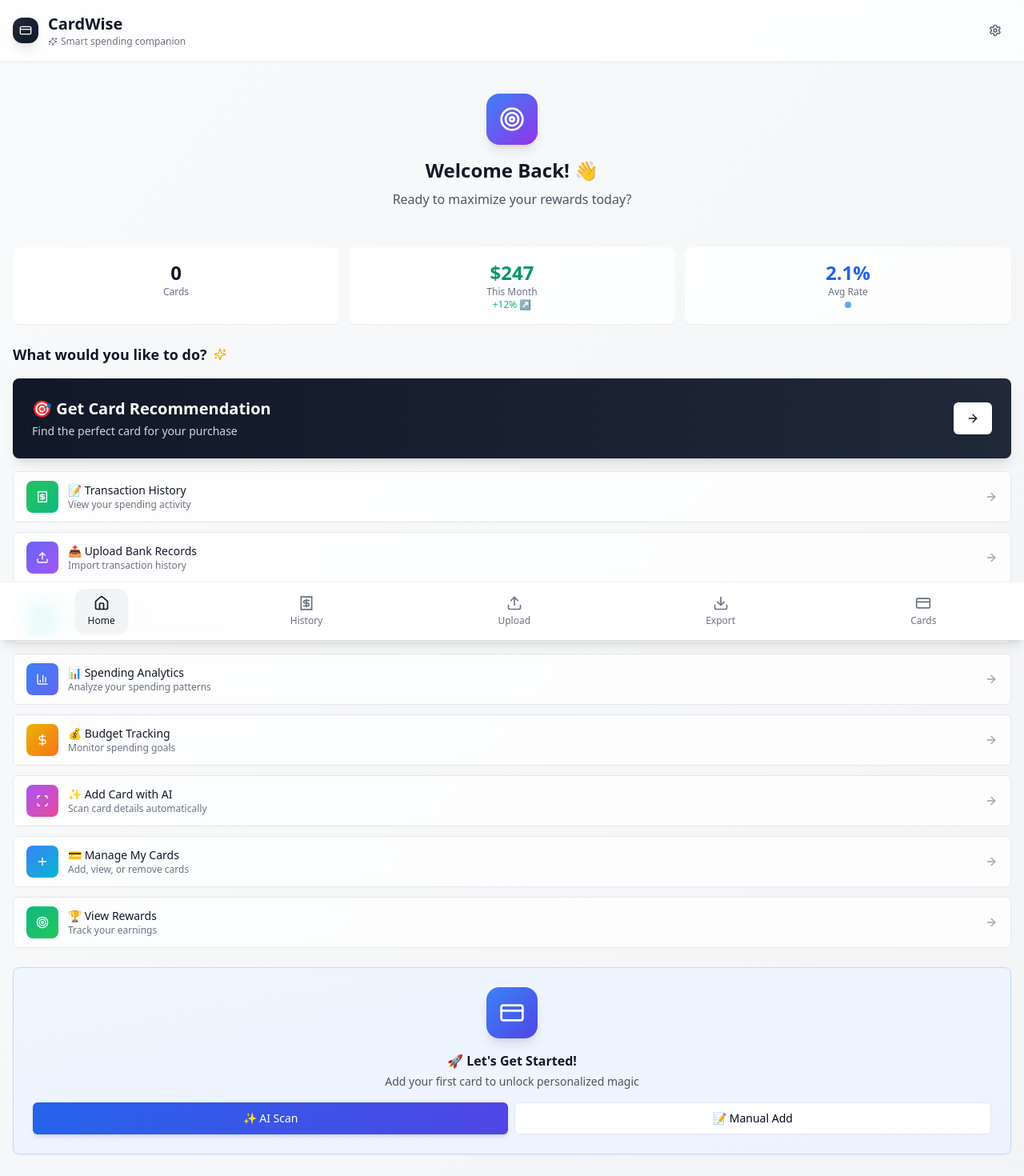
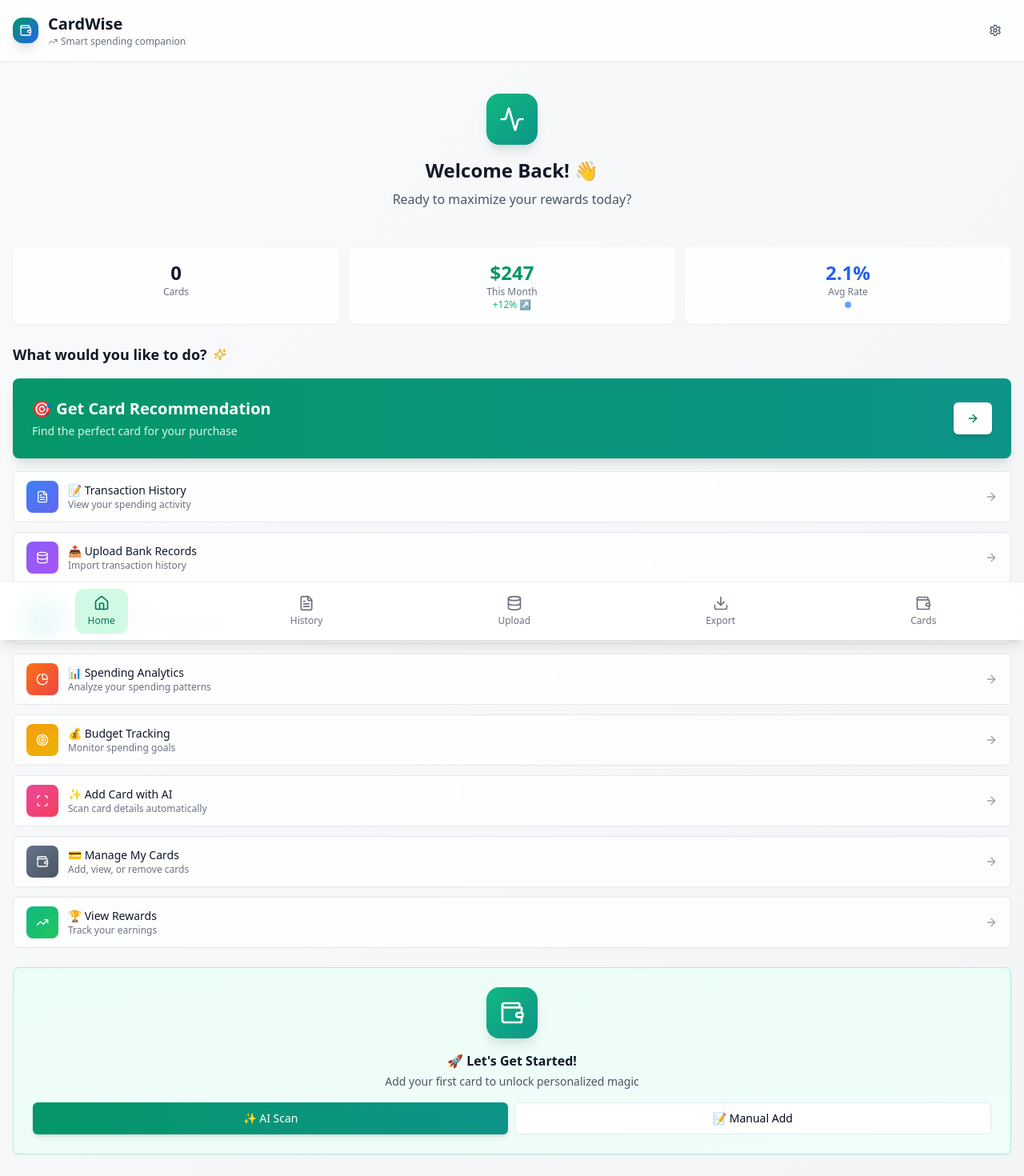
Before and after one commit to JefryV2/card-wise-choice, a React (Vite) app: page / in a window 1280 px wide. Shown: the top 1470 px of the page at 80% size. Built offline with nearby package versions, Linux system fonts and the light colour scheme.

Commit message:
Refactor: Improve UI icons and TransactionHistory
- Replace generic icons with sophisticated ones.
- Fix TransactionHistory.tsx file.

```diff
--- a/src/pages/Index.tsx
+++ b/src/pages/Index.tsx
@@ -1,7 +1,7 @@
 import React, { useState } from 'react';
 import { Card, CardContent, CardDescription, CardHeader, CardTitle } from "@/components/ui/card";
 import { Button } from "@/components/ui/button";
-import { CreditCard, Plus, Home, Target, Scan, User, Settings as SettingsIcon, ArrowRight, Sparkles, BarChart3, Receipt, DollarSign, Upload, Download } from "lucide-react";
+import { CreditCard, Plus, Home, Target, Scan, User, Settings as SettingsIcon, ArrowRight, Sparkles, BarChart3, Receipt, DollarSign, Upload, Download, TrendingUp, PieChart, Wallet, FileText, Database, Activity } from "lucide-react";
 import { CreditCardManager } from "@/components/CreditCardManager";
 import { QuickRecommendation } from "@/components/QuickRecommendation";
 import { RewardsDashboard } from "@/components/RewardsDashboard";
@@ -31,13 +31,13 @@ const Index = () => {
       {/* Header */}
       <header className="bg-white/80 backdrop-blur-sm px-4 py-4 flex items-center justify-between border-b border-gray-100 sticky top-0 z-50 shadow-sm">
         <div className="flex items-center space-x-3">
-          <div className="w-8 h-8 bg-gradient-to-br from-gray-800 to-gray-900 rounded-xl flex items-center justify-center shadow-lg transform hover:scale-105 transition-transform duration-200">
-            <CreditCard className="w-4 h-4 text-white" />
+          <div className="w-8 h-8 bg-gradient-to-br from-emerald-600 to-blue-600 rounded-xl flex items-center justify-center shadow-lg transform hover:scale-105 transition-transform duration-200">
+            <Wallet className="w-4 h-4 text-white" />
           </div>
           <div>
             <h1 className="text-xl font-bold text-gray-900">CardWise</h1>
             <div className="text-xs text-gray-500 flex items-center">
-              <Sparkles className="w-3 h-3 mr-1" />
+              <TrendingUp className="w-3 h-3 mr-1" />
               Smart spending companion
             </div>
           </div>
@@ -59,8 +59,8 @@ const Index = () => {
           <div className="p-4 space-y-6 animate-fade-in">
             {/* Welcome Section */}
             <div className="text-center py-6">
-              <div className="w-16 h-16 bg-gradient-to-br from-blue-500 to-purple-600 rounded-2xl flex items-center justify-center mx-auto mb-4 shadow-lg">
-                <Target className="w-8 h-8 text-white" />
+              <div className="w-16 h-16 bg-gradient-to-br from-emerald-500 to-teal-600 rounded-2xl flex items-center justify-center mx-auto mb-4 shadow-lg">
+                <Activity className="w-8 h-8 text-white" />
               </div>
               <h2 className="text-2xl font-bold text-gray-900 mb-2">Welcome Back! 👋</h2>
               <p className="text-gray-600">Ready to maximize your rewards today?</p>
@@ -101,18 +101,18 @@ const Index = () => {
               </h3>
 
               {/* Get Recommendation - Primary CTA */}
-              <Card className="bg-gradient-to-r from-gray-900 to-gray-800 text-white border-0 shadow-lg hover:shadow-xl transform hover:scale-[1.02] transition-all duration-300">
+              <Card className="bg-gradient-to-r from-emerald-600 to-teal-600 text-white border-0 shadow-lg hover:shadow-xl transform hover:scale-[1.02] transition-all duration-300">
                 <CardContent className="p-6">
                   <div className="flex items-center justify-between">
                     <div>
                       <h3 className="text-xl font-bold mb-1 flex items-center">
                         🎯 Get Card Recommendation
                       </h3>
-                      <p className="text-gray-300 text-sm">Find the perfect card for your purchase</p>
+                      <p className="text-emerald-100 text-sm">Find the perfect card for your purchase</p>
                     </div>
                     <Button
                       onClick={() => setActiveTab('recommend')}
-                      className="bg-white text-gray-900 hover:bg-gray-100 shadow-md hover:shadow-lg transform hover:scale-105 transition-all duration-200"
+                      className="bg-white text-emerald-700 hover:bg-emerald-50 shadow-md hover:shadow-lg transform hover:scale-105 transition-all duration-200"
                     >
                       <ArrowRight className="w-4 h-4" />
                     </Button>
@@ -128,8 +128,8 @@ const Index = () => {
                   onClick={() => setActiveTab('transactions')}
                 >
                   <div className="flex items-center">
-                    <div className="w-10 h-10 bg-gradient-to-br from-green-500 to-emerald-500 rounded-lg flex items-center justify-center mr-3">
-                      <Receipt className="w-5 h-5 text-white" />
+                    <div className="w-10 h-10 bg-gradient-to-br from-blue-500 to-indigo-500 rounded-lg flex items-center justify-center mr-3">
+                      <FileText className="w-5 h-5 text-white" />
                     </div>
                     <div className="text-left">
                       <div className="font-medium text-gray-900">📝 Transaction History</div>
@@ -145,8 +145,8 @@ const Index = () => {
                   onClick={() => setActiveTab('upload')}
                 >
                   <div className="flex items-center">
-                    <div className="w-10 h-10 bg-gradient-to-br from-indigo-500 to-purple-500 rounded-lg flex items-center justify-center mr-3">
-                      <Upload className="w-5 h-5 text-white" />
+                    <div className="w-10 h-10 bg-gradient-to-br from-violet-500 to-purple-500 rounded-lg flex items-center justify-center mr-3">
+                      <Database className="w-5 h-5 text-white" />
                     </div>
                     <div className="text-left">
                       <div className="font-medium text-gray-900">📤 Upload Bank Records</div>
@@ -179,8 +179,8 @@ const Index = () => {
                   onClick={() => setActiveTab('analytics')}
                 >
                   <div className="flex items-center">
-                    <div className="w-10 h-10 bg-gradient-to-br from-blue-500 to-indigo-500 rounded-lg flex items-center justify-center mr-3">
-                      <BarChart3 className="w-5 h-5 text-white" />
+                    <div className="w-10 h-10 bg-gradient-to-br from-orange-500 to-red-500 rounded-lg flex items-center justify-center mr-3">
+                      <PieChart className="w-5 h-5 text-white" />
                     </div>
                     <div className="text-left">
                       <div className="font-medium text-gray-900">📊 Spending Analytics</div>
@@ -196,8 +196,8 @@ const Index = () => {
                   onClick={() => setActiveTab('budget')}
                 >
                   <div className="flex items-center">
-                    <div className="w-10 h-10 bg-gradient-to-br from-yellow-500 to-orange-500 rounded-lg flex items-center justify-center mr-3">
-                      <DollarSign className="w-5 h-5 text-white" />
+                    <div className="w-10 h-10 bg-gradient-to-br from-amber-500 to-yellow-500 rounded-lg flex items-center justify-center mr-3">
+                      <Target className="w-5 h-5 text-white" />
                     </div>
                     <div className="text-left">
                       <div className="font-medium text-gray-900">💰 Budget Tracking</div>
@@ -213,7 +213,7 @@ const Index = () => {
                   onClick={() => setActiveTab('scan')}
                 >
                   <div className="flex items-center">
-                    <div className="w-10 h-10 bg-gradient-to-br from-purple-500 to-pink-500 rounded-lg flex items-center justify-center mr-3">
+                    <div className="w-10 h-10 bg-gradient-to-br from-pink-500 to-rose-500 rounded-lg flex items-center justify-center mr-3">
                       <Scan className="w-5 h-5 text-white" />
                     </div>
                     <div className="text-left">
@@ -230,8 +230,8 @@ const Index = () => {
                   onClick={() => setActiveTab('cards')}
                 >
                   <div className="flex items-center">
-                    <div className="w-10 h-10 bg-gradient-to-br from-blue-500 to-cyan-500 rounded-lg flex items-center justify-center mr-3">
-                      <Plus className="w-5 h-5 text-white" />
+                    <div className="w-10 h-10 bg-gradient-to-br from-slate-500 to-gray-600 rounded-lg flex items-center justify-center mr-3">
+                      <Wallet className="w-5 h-5 text-white" />
                     </div>
                     <div className="text-left">
                       <div className="font-medium text-gray-900">💳 Manage My Cards</div>
@@ -248,7 +248,7 @@ const Index = () => {
                 >
                   <div className="flex items-center">
                     <div className="w-10 h-10 bg-gradient-to-br from-emerald-500 to-green-500 rounded-lg flex items-center justify-center mr-3">
-                      <Target className="w-5 h-5 text-white" />
+                      <TrendingUp className="w-5 h-5 text-white" />
                     </div>
                     <div className="text-left">
                       <div className="font-medium text-gray-900">🏆 View Rewards</div>
@@ -262,17 +262,17 @@ const Index = () => {
 
             {/* Empty State / Getting Started */}
             {userCards.length === 0 && (
-              <Card className="border border-blue-200 bg-gradient-to-br from-blue-50 to-indigo-50 shadow-sm">
+              <Card className="border border-emerald-200 bg-gradient-to-br from-emerald-50 to-teal-50 shadow-sm">
                 <CardContent className="p-6 text-center">
-                  <div className="w-16 h-16 bg-gradient-to-br from-blue-500 to-indigo-600 rounded-2xl flex items-center justify-center mx-auto mb-4 shadow-lg">
-                    <CreditCard className="w-8 h-8 text-white" />
+                  <div className="w-16 h-16 bg-gradient-to-br from-emerald-500 to-teal-600 rounded-2xl flex items-center justify-center mx-auto mb-4 shadow-lg">
+                    <Wallet className="w-8 h-8 text-white" />
                   </div>
                   <h3 className="font-bold text-gray-900 mb-1">🚀 Let's Get Started!</h3>
                   <p className="text-gray-600 text-sm mb-4">Add your first card to unlock personalized magic</p>
                   <div className="flex space-x-2">
                     <Button
                       onClick={() => setActiveTab('scan')}
-                      className="flex-1 bg-gradient-to-r from-blue-600 to-indigo-600 hover:from-blue-700 hover:to-indigo-700 text-white shadow-md hover:shadow-lg transform hover:scale-105 transition-all duration-200"
+                      className="flex-1 bg-gradient-to-r from-emerald-600 to-teal-600 hover:from-emerald-700 hover:to-teal-700 text-white shadow-md hover:shadow-lg transform hover:scale-105 transition-all duration-200"
                     >
                       ✨ AI Scan
                     </Button>
@@ -453,7 +453,7 @@ const Index = () => {
             onClick={() => setActiveTab('home')}
             className={`flex flex-col items-center space-y-1 py-2 px-4 rounded-xl transition-all duration-200 transform hover:scale-105 ${
               activeTab === 'home'
-                ? 'bg-gray-100 text-gray-900 shadow-sm'
+                ? 'bg-emerald-100 text-emerald-700 shadow-sm'
                 : 'text-gray-500 hover:text-gray-700'
             }`}
           >
@@ -465,11 +465,11 @@ const Index = () => {
             onClick={() => setActiveTab('transactions')}
             className={`flex flex-col items-center space-y-1 py-2 px-4 rounded-xl transition-all duration-200 transform hover:scale-105 ${
               activeTab === 'transactions'
-                ? 'bg-gray-100 text-gray-900 shadow-sm'
+                ? 'bg-blue-100 text-blue-700 shadow-sm'
                 : 'text-gray-500 hover:text-gray-700'
             }`}
           >
-            <Receipt className="w-5 h-5" />
+            <FileText className="w-5 h-5" />
             <span className="text-xs font-medium">History</span>
           </button>
 
@@ -477,11 +477,11 @@ const Index = () => {
             onClick={() => setActiveTab('upload')}
             className={`flex flex-col items-center space-y-1 py-2 px-4 rounded-xl transition-all duration-200 transform hover:scale-105 ${
               activeTab === 'upload'
-                ? 'bg-gray-100 text-gray-900 shadow-sm'
+                ? 'bg-purple-100 text-purple-700 shadow-sm'
                 : 'text-gray-500 hover:text-gray-700'
             }`}
           >
-            <Upload className="w-5 h-5" />
+            <Database className="w-5 h-5" />
             <span className="text-xs font-medium">Upload</span>
           </button>
 
@@ -489,7 +489,7 @@ const Index = () => {
             onClick={() => setActiveTab('export')}
             className={`flex flex-col items-center space-y-1 py-2 px-4 rounded-xl transition-all duration-200 transform hover:scale-105 ${
               activeTab === 'export'
-                ? 'bg-gray-100 text-gray-900 shadow-sm'
+                ? 'bg-teal-100 text-teal-700 shadow-sm'
                 : 'text-gray-500 hover:text-gray-700'
             }`}
           >
@@ -501,11 +501,11 @@ const Index = () => {
             onClick={() => setActiveTab('cards')}
             className={`flex flex-col items-center space-y-1 py-2 px-4 rounded-xl transition-all duration-200 transform hover:scale-105 ${
               activeTab === 'cards'
-                ? 'bg-gray-100 text-gray-900 shadow-sm'
+                ? 'bg-gray-100 text-gray-700 shadow-sm'
                 : 'text-gray-500 hover:text-gray-700'
             }`}
           >
-            <CreditCard className="w-5 h-5" />
+            <Wallet className="w-5 h-5" />
             <span className="text-xs font-medium">Cards</span>
           </button>
         </div>
```
Also changed, not shown: src/components/TransactionCard.tsx (added, +53 -0 lines), src/components/TransactionFilters.tsx (added, +71 -0 lines), src/components/TransactionHistory.tsx (+27 -104 lines), src/components/TransactionSummary.tsx (added, +34 -0 lines).
